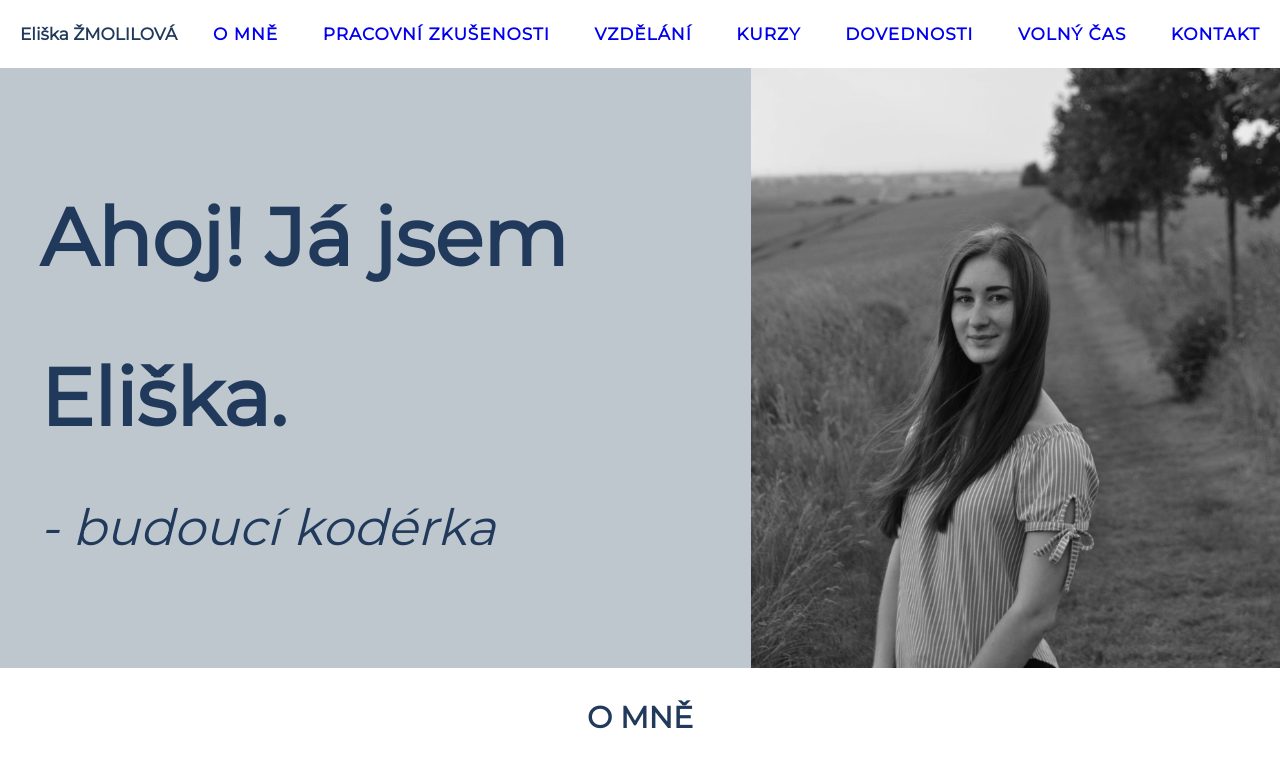
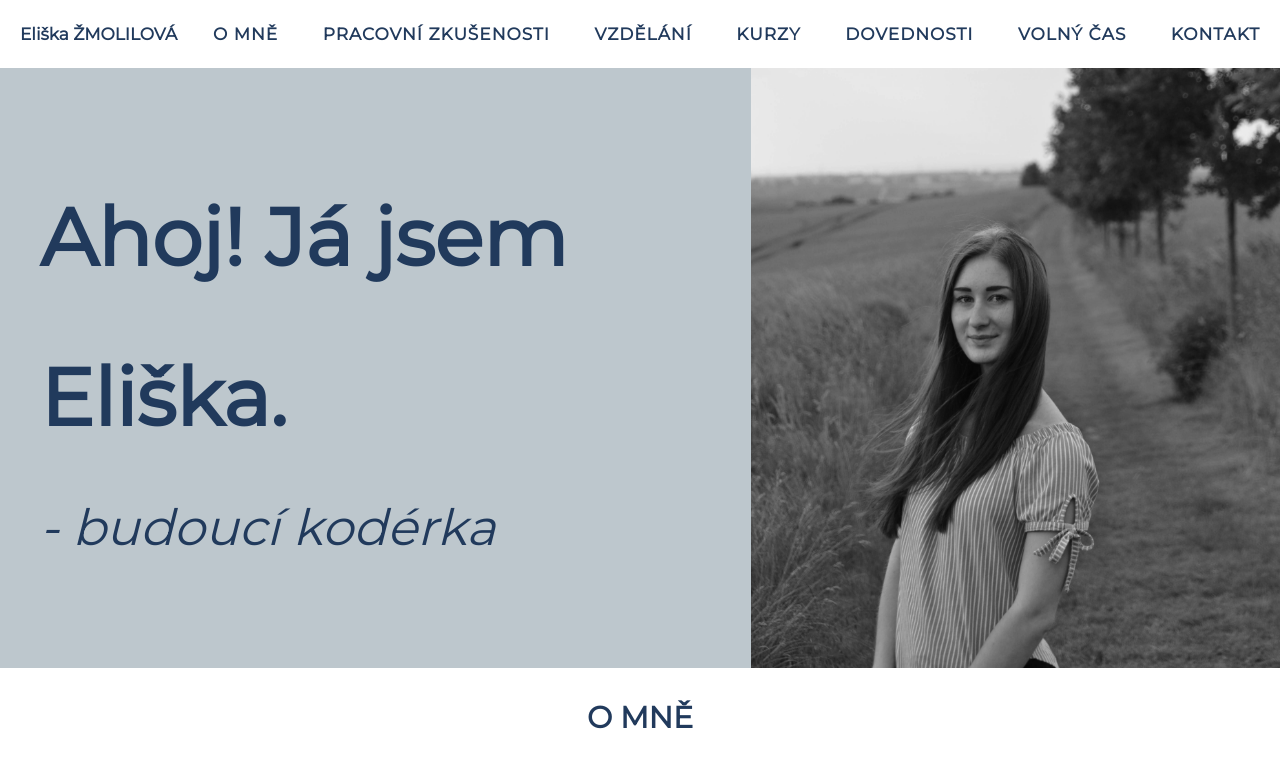
Before and after one commit to ElisaL00/CV, a plain HTML site: page index.html in a window 1280 px wide. Shown: the top 770 px of the page. Drawn offline with Linux system fonts and the light colour scheme.

Commit message:
úprava barvy odkazů v menu

```diff
--- a/style.css
+++ b/style.css
@@ -53,6 +53,7 @@ a:visited {
     font-weight: bold;
     text-align: center;
     letter-spacing: 1px;
+    color: #213a5c;
 }
 
 .menu a:hover {
```
